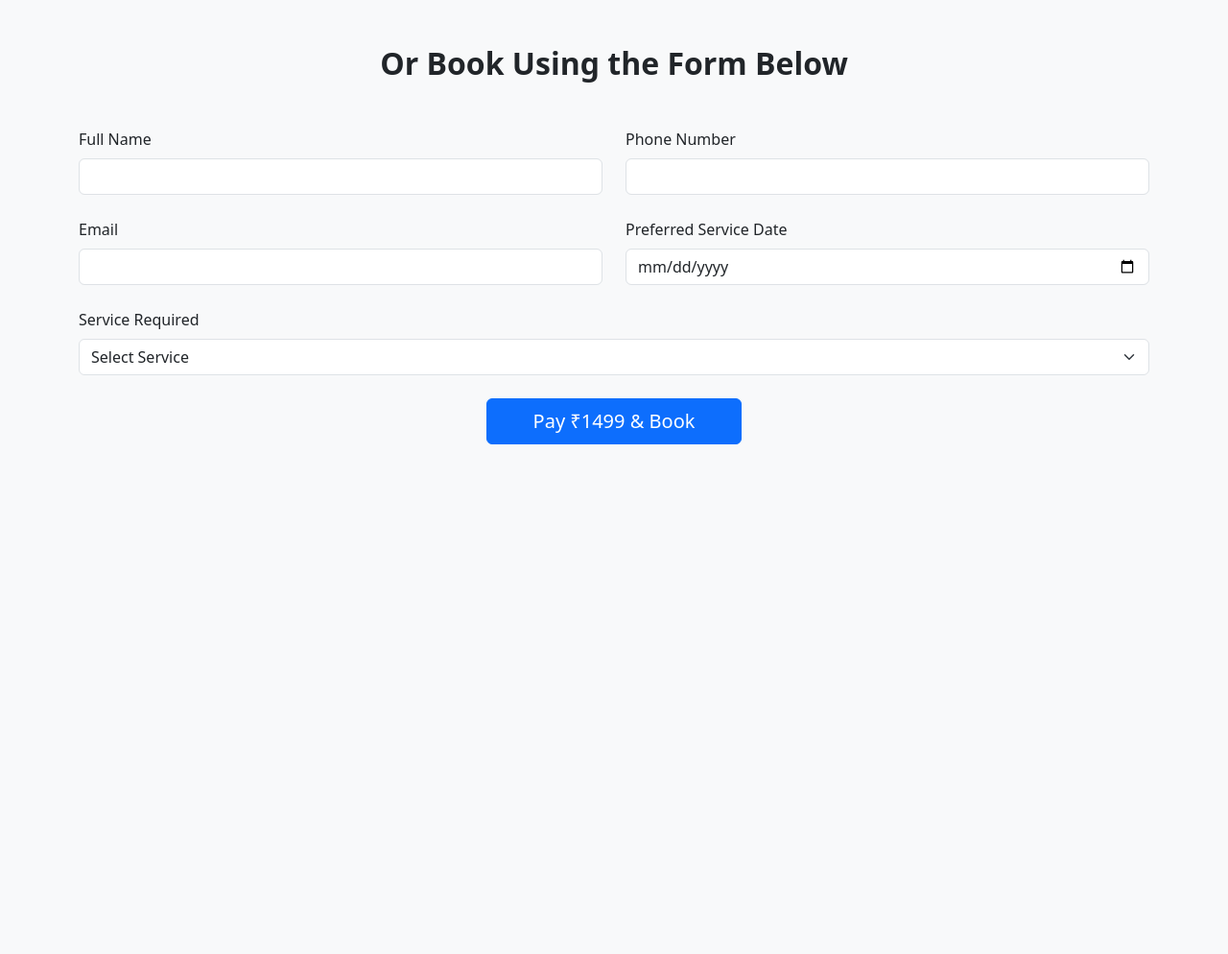
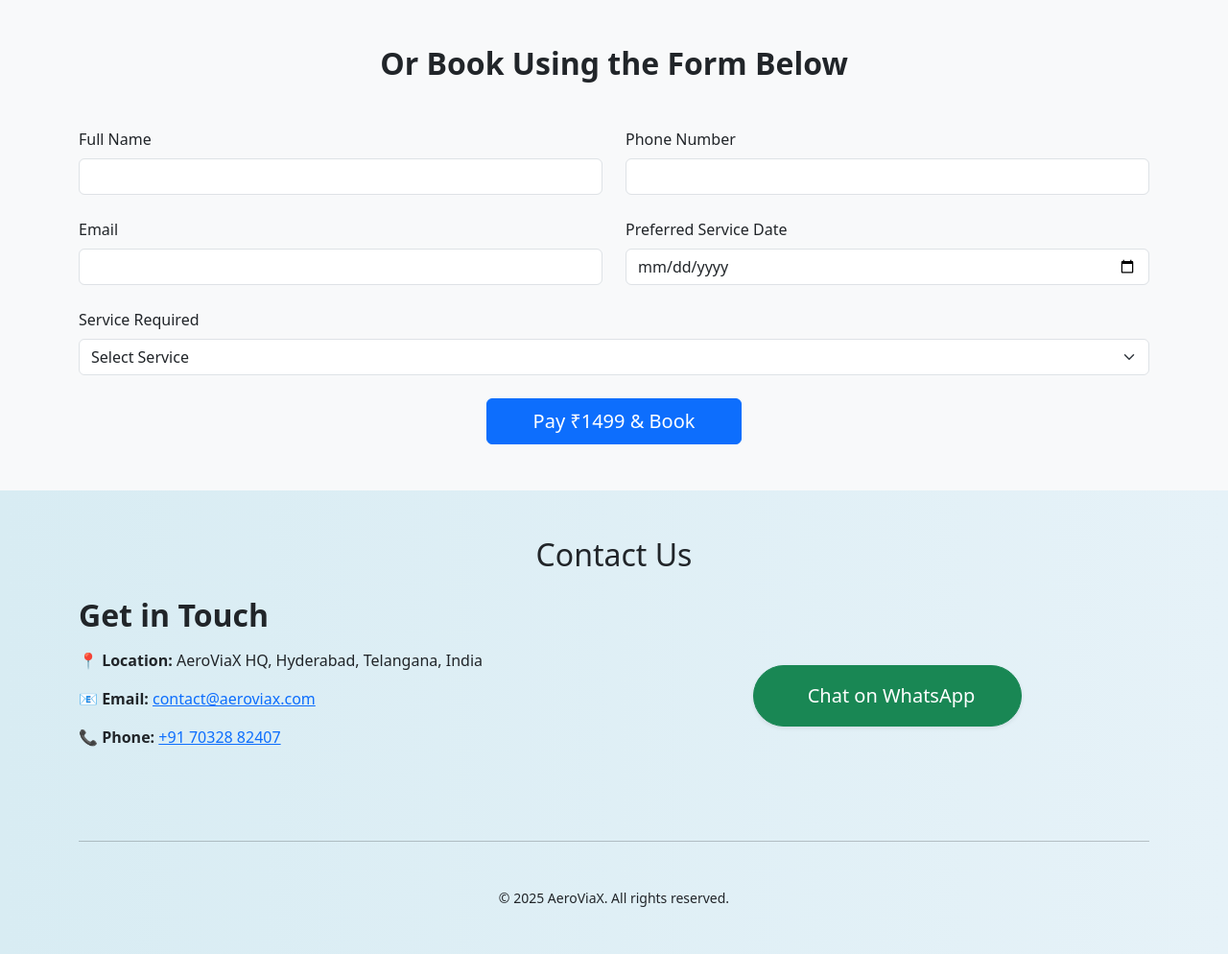
Before and after one commit to Sainithin347/AeroViaX, a Python web app: template templates/book.html in a window 1280 px wide. Shown: the part 383-1377 px from the top of the page at 96% size. Before the commit the page ends 846 px from the top, so only its background shows below. Run offline with Jinja, Linux system fonts and the light colour scheme; the template is opened without the code that fills it, so the values that code supplies are empty; some libraries are stand-ins or nearby versions.

Commit message:
book.html

```diff
--- a/templates/book.html
+++ b/templates/book.html
@@ -144,6 +144,43 @@
     </form>
   </div>
 </section>
+
+<!-- Contact Us Section -->
+<section id="contact" class="py-5" style="background: linear-gradient(to right, #d8ecf3, #e6f2f8);">
+  <h2 class="mb-4 main-heading text-center">Contact Us</h2>
+  <div class="container">
+    <div class="row align-items-center">
+      <!-- Left Info -->
+ <div class="col-md-6 text-center text-md-start mb-4 mb-md-0">
+        <h2 class="fw-bold mb-3">Get in Touch</h2>
+        <p><strong>📍 Location:</strong> AeroViaX HQ, Hyderabad, Telangana, India</p>
+        <p><strong>📧 Email:</strong> <a href="mailto:contact@aeroviax.com">contact@aeroviax.com</a></p>
+        <p><strong>📞 Phone:</strong> <a href="tel:+917032882407">+91 70328 82407</a></p>
+        <div class="mt-4">
+          <a href="https://wa.me/919346815121" target="_blank" class="me-3">
+            <i class="fab fa-whatsapp fa-lg text-success"></i>
+          </a>
+          <a href="#"><i class="fab fa-facebook fa-lg text-primary"></i></a>
+          <a href="#" class="ms-3"><i class="fab fa-instagram fa-lg text-danger"></i></a>
+          <a href="#" class="ms-3"><i class="fab fa-linkedin fa-lg text-info"></i></a>
+        </div>
+      </div>
+      <!-- Right WhatsApp CTA Button -->
+      <div class="col-md-6 text-center">
+        <a href="https://wa.me/919346815121" target="_blank"
+           class="btn btn-success rounded-pill px-5 py-3 fs-5 shadow-sm">
+          <i class="fab fa-whatsapp me-2"></i>Chat on WhatsApp
+        </a>
+      </div>
+    </div>
+
+    <hr class="my-5">
+
+    <div class="text-center small">
+      © 2025 AeroViaX. All rights reserved.
+    </div>
+  </div>
+</section>
 <script src="https://checkout.razorpay.com/v1/checkout.js"></script>
 <script>
   const subServiceContainer = document.getElementById('subServiceContainer');
```
